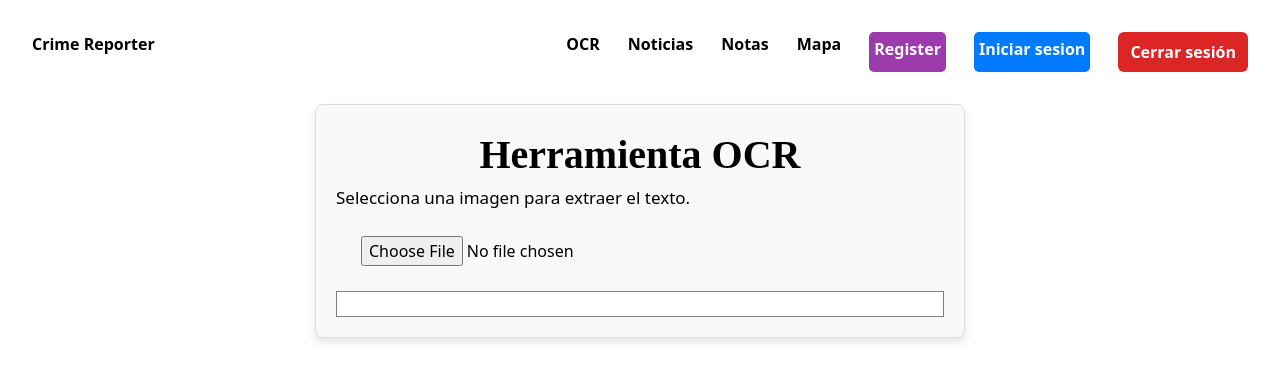
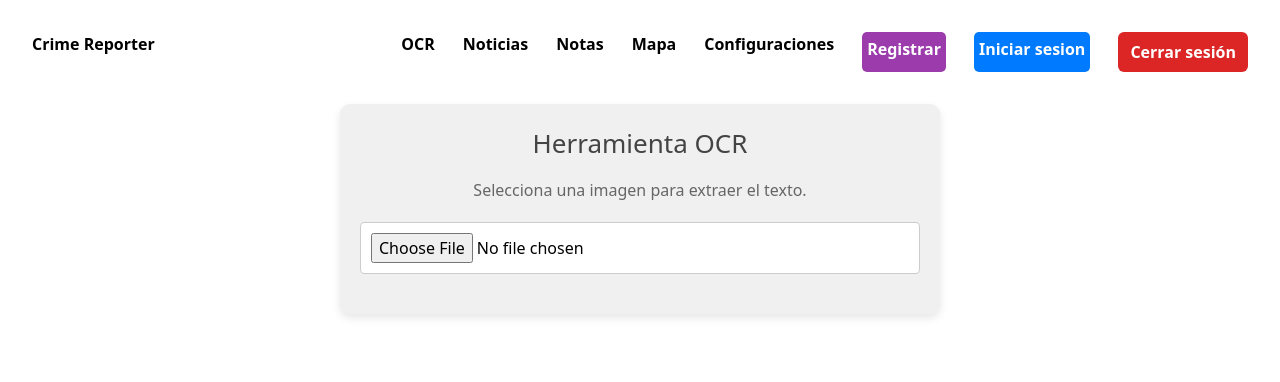
Before and after one commit to joselatines/crime-reporter, an Angular app: page /ocr in a window 1280 px wide. Shown: the top 382 px of the page. Built offline with nearby package versions, Linux system fonts and the light colour scheme.

Commit message:
se agregó la vista de configuracion pero tiene un pequeño error en el imput (esta comentado)

```diff
--- a/src/app/app.module.ts
+++ b/src/app/app.module.ts
@@ -1,31 +1,33 @@
 import { NgModule } from '@angular/core';
 import { BrowserModule } from '@angular/platform-browser';
+import { FormsModule } from '@angular/forms';
 import { ReactiveFormsModule } from '@angular/forms';
 import { RouterModule, Routes } from '@angular/router';
 import { MatDialogModule } from '@angular/material/dialog';
 import { PopupComponent } from './shared/popup/popup.component';
+import { ConfiguracionesComponent } from './configuraciones/configuraciones.component';
 
-// Importa los componentes standalone directamente
 import { HeaderComponent } from './shared/header/header.component';
+import { AppComponent } from './app.component';
 
 const routes: Routes = [
   { path: 'auth/login', loadComponent: () => import('./auth/login/login.component').then(m => m.LoginComponent) },
-  { path: '', redirectTo: 'auth/login', pathMatch: 'full' }
+  { path: '', redirectTo: 'auth/login', pathMatch: 'full' },
+  { path: 'configuraciones', component: ConfiguracionesComponent }
 ];
 
 @NgModule({
-  declarations: [
-    // No es necesario declarar aquí si es standalone
-  ],
   imports: [
     BrowserModule,
     ReactiveFormsModule,
     RouterModule.forRoot(routes),
-    HeaderComponent, // Importa el componente standalone directamente
+    HeaderComponent,
     MatDialogModule,
     PopupComponent,
+    FormsModule,
+    AppComponent
   ],
   providers: [],
-  bootstrap: [], // Elimina AppComponent de aquí si es standalone
+  bootstrap: []
 })
-export class AppModule {}
+export class AppModule { }
--- a/src/app/app.routes.ts
+++ b/src/app/app.routes.ts
@@ -7,6 +7,7 @@ import { MapComponent } from './pages/map/map.component';
 import { OcrComponent } from './pages/ocr/ocr.component';
 import { RegisterComponent } from './auth/register/register.component';
 import { authGuard } from './guard/auth.guard';
+import { ConfiguracionesComponent } from './configuraciones/configuraciones.component';
 /*
 Funciona
 export const routes: Routes = [
@@ -18,6 +19,7 @@ export const routes: Routes = [
     { path: "notes", component: NotesComponent, canActivate: [authGuard] },
     { path: "map", component: MapComponent, canActivate: [authGuard] },
     { path: "ocr", component: OcrComponent, canActivate: [authGuard] },
+    { path: 'configuraciones', component: ConfiguracionesComponent,, canActivate: [authGuard] },
 ]; */
 
 export const routes: Routes = [
@@ -29,4 +31,5 @@ export const routes: Routes = [
     { path: "notes", component: NotesComponent},
     { path: "map", component: MapComponent},
     { path: "ocr", component: OcrComponent},
+    { path: 'configuraciones', component: ConfiguracionesComponent}
 ];
--- a/src/app/auth/register/register.component.html
+++ b/src/app/auth/register/register.component.html
@@ -1,6 +1,6 @@
 <div class="container">
   <div class="form-wrapper">
-    <h2 class="form-title">Register</h2>
+    <h2 class="form-title">Registrar</h2>
 
     <!-- Formulario de registro -->
     <form [formGroup]="registerForm" (ngSubmit)="onSubmit()" class="space-y-4">
@@ -62,7 +62,7 @@
 
       <!-- Campo de Rol -->
       <div>
-        <label for="role" class="text-sm font-medium text-gray-700">Role</label>
+        <label for="role" class="text-sm font-medium text-gray-700">Rol</label>
         <select
           id="role"
           formControlName="role"
--- /dev/null
+++ b/src/app/configuraciones/configuraciones.component.css
@@ -0,0 +1,62 @@
+.container {
+  max-width: 600px;
+  margin: 0 auto;
+  padding: 20px;
+  background-color: #f0f0f0;
+  border-radius: 10px;
+  box-shadow: 0 4px 8px rgba(0, 0, 0, 0.1);
+  text-align: center;
+}
+
+h1 {
+  font-size: 26px;
+  color: #444444;
+  margin-bottom: 15px;
+}
+
+p {
+  color: #666666;
+  margin-bottom: 20px;
+}
+
+.config-form {
+  display: flex;
+  flex-direction: column;
+  align-items: center;
+}
+
+.form-group {
+  width: 100%;
+  margin-bottom: 15px;
+}
+
+label {
+  display: block;
+  font-weight: bold;
+  margin-bottom: 5px;
+}
+
+.form-control {
+  width: 100%;
+  padding: 10px;
+  border: 1px solid #cccccc;
+  border-radius: 4px;
+  box-sizing: border-box;
+  font-size: 16px;
+}
+
+.btn-submit {
+  width: 100%;
+  padding: 10px;
+  background-color: #0096ff;
+  border: none;
+  color: white;
+  font-size: 16px;
+  border-radius: 5px;
+  cursor: pointer;
+  transition: background-color 0.3s;
+}
+
+.btn-submit:hover {
+  background-color: #007acc;
+}
--- /dev/null
+++ b/src/app/configuraciones/configuraciones.component.html
@@ -0,0 +1,15 @@
+<div class="container">
+  <h1>Configuraciones</h1>
+
+  <form (ngSubmit)="onSubmit()" class="config-form">
+    <div class="form-group">
+      <label for="email">Correo para notificaciones:</label>
+      <input type="email" id="email"  name="email" required class="form-control"> <!-- [(ngModel)]="config.email" estos son los comando que dan error si los pones -->
+    </div>
+    <div class="form-group">
+      <label for="palabras">Palabras en noticias:</label>
+      <input type="text" id="palabras"  name="palabras" required class="form-control"> <!--  [(ngModel)]="config.palabras" estos son los comando que dan error si los pones-->
+    </div>
+    <button type="submit" class="btn-submit">Guardar configuraciones</button>
+  </form>
+</div>
--- /dev/null
+++ b/src/app/configuraciones/configuraciones.component.ts
@@ -0,0 +1,17 @@
+import { Component } from '@angular/core';
+
+@Component({
+  selector: 'app-configuraciones',
+  templateUrl: './configuraciones.component.html',
+  styleUrls: ['./configuraciones.component.css']
+})
+export class ConfiguracionesComponent {
+  config = {
+    email: '',
+    palabras: ''
+  };
+
+  onSubmit() {
+    console.log('Configuraciones guardadas:', this.config);
+  }
+}
--- a/src/app/pages/ocr/ocr.component.css
+++ b/src/app/pages/ocr/ocr.component.css
@@ -1,58 +1,49 @@
-/* Estilos generales */
 .container {
-  max-width: 650px;
-  margin: auto;
+  max-width: 600px;
+  margin: 0 auto;
   padding: 20px;
-  border: 1px solid #ddd;
-  border-radius: 8px;
-  box-shadow: 0 5px 10px rgba(0,0,0,0.1);
-  background-color: #f9f9f9;
+  background-color: #f0f0f0;
+  border-radius: 10px;
+  box-shadow: 0 4px 8px rgba(0, 0, 0, 0.1);
+  text-align: center;
 }
 
 h1 {
-  text-align: center;
-  color: #000000;
-  font-size:40px;
-  font-family: 'Times New Roman', Times, serif;
-  font-weight: bold;
+  font-size: 26px;
+  color: #444444;
+  margin-bottom: 15px;
 }
 
 p {
-  text-align: justify;
-  font-size: 17px;
+  color: #666666;
 }
 
-/* Estilos del input de archivo */
-.file-upload {
-  display: inline-block;
-  padding: 10px 20px;
-  background-color: #007bff;
-  color: white;
-  border-radius: 15px;
-
+.file-input {
+  display: block;
+  width: 100%;
+  padding: 10px;
+  margin: 20px 0;
+  border: 1px solid #cccccc;
+  border-radius: 4px;
+  background-color: #ffffff;
+  transition: border-color 0.3s;
 }
 
-.file-upload input[type="file"] {
-  display: none;
-
+.file-input:hover,
+.file-input:focus {
+  border-color: #0096ff; /* Azul */
 }
 
-.file-input{
-  padding: 25px;
-  border-radius: 15px;
-
-}
-
-
-/* Estilos del contenedor de resultados */
 .result-container {
-  color: black;
+  background-color: #ffffff;
+  padding: 20px;
+  border-radius: 10px;
+  box-shadow: 0 2px 4px rgba(0, 0, 0, 0.1);
+  margin-top: 20px;
 }
 
 .extracted-text {
-  border: 1px solid  gray;
-  padding: 12px;
-  background-color: #fff;
-  font-family: 'Times New Roman', Times, serif;
-
+  white-space: pre-wrap;
+  font-family: 'Courier New', Courier, monospace;
+  color: #333333;
 }
--- a/src/app/pages/ocr/ocr.component.html
+++ b/src/app/pages/ocr/ocr.component.html
@@ -1,10 +1,13 @@
 <div class="container">
+
   <h1>Herramienta OCR</h1>
+
   <p>Selecciona una imagen para extraer el texto.</p>
 
     <input type="file" (change)="uploadImage($event)" accept="image/*" class="file-input" />
 
     <div * ngIf="ocrResult" class="result-container"></div>
+
     <div>
       <p class="extracted-text">{{ ocrResult }}</p>
     </div>
--- a/src/app/shared/header/header.component.html
+++ b/src/app/shared/header/header.component.html
@@ -21,7 +21,8 @@
         <a routerLink="/news">Noticias</a>
         <a routerLink="/notes">Notas</a>
         <a routerLink="/map">Mapa</a>
-        <a class="register" routerLink="/register">Register</a>
+        <a routerLink="/configuraciones">Configuraciones</a>
+        <a class="register" routerLink="/register">Registrar</a>
         <a class="login" routerLink="/login">Iniciar sesion</a>
         <button class="py-2 px-3 rounded-md bg-red-600 text-white" (click)="authService.logout()">
             Cerrar sesión
```
Also changed, not shown: src/app/app.component.ts (+6 -5 lines), src/app/auth/register/register.component.css (line endings or trailing spaces), 1 other file (tests, documents, lock files or other folders).
